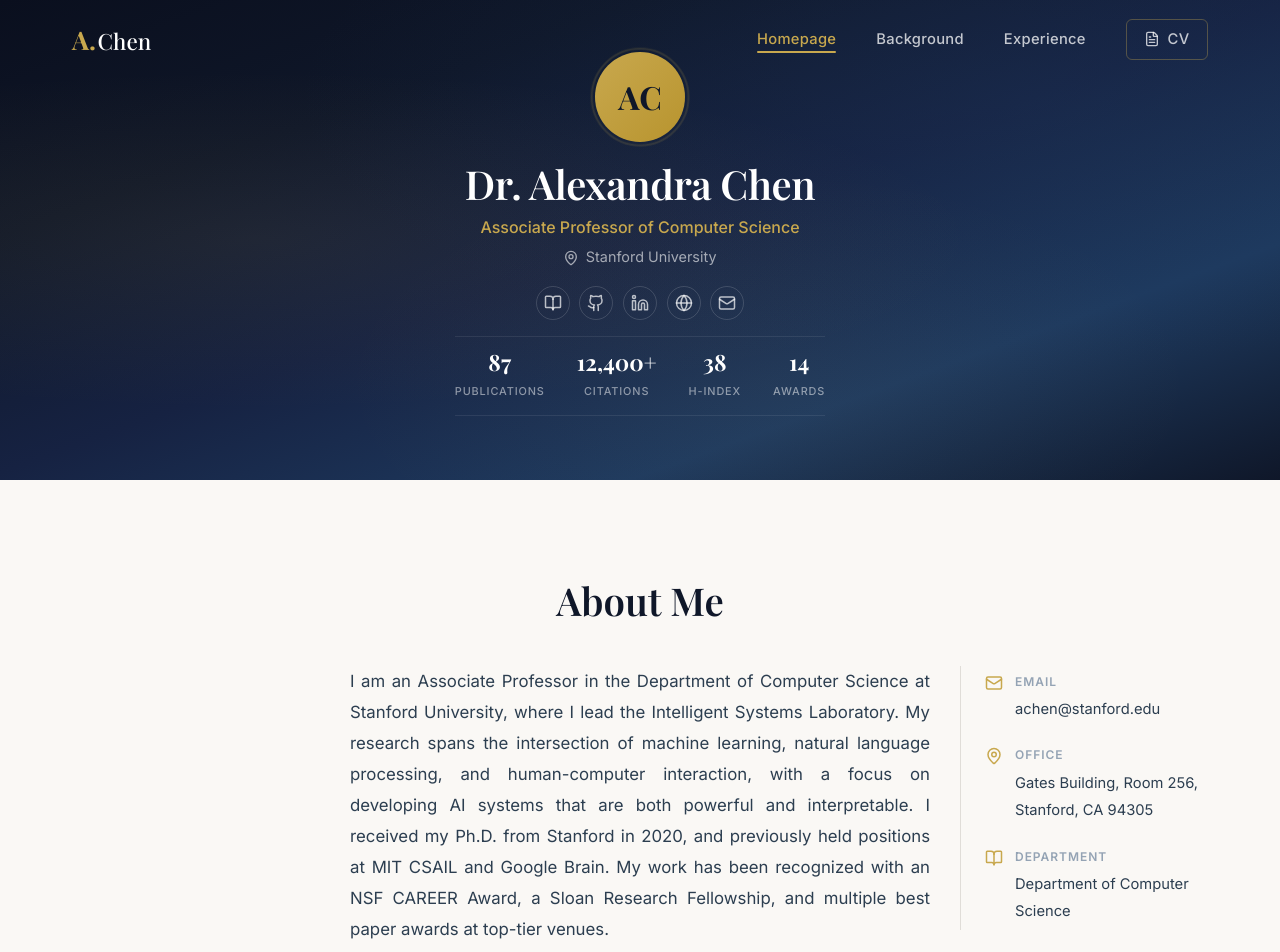
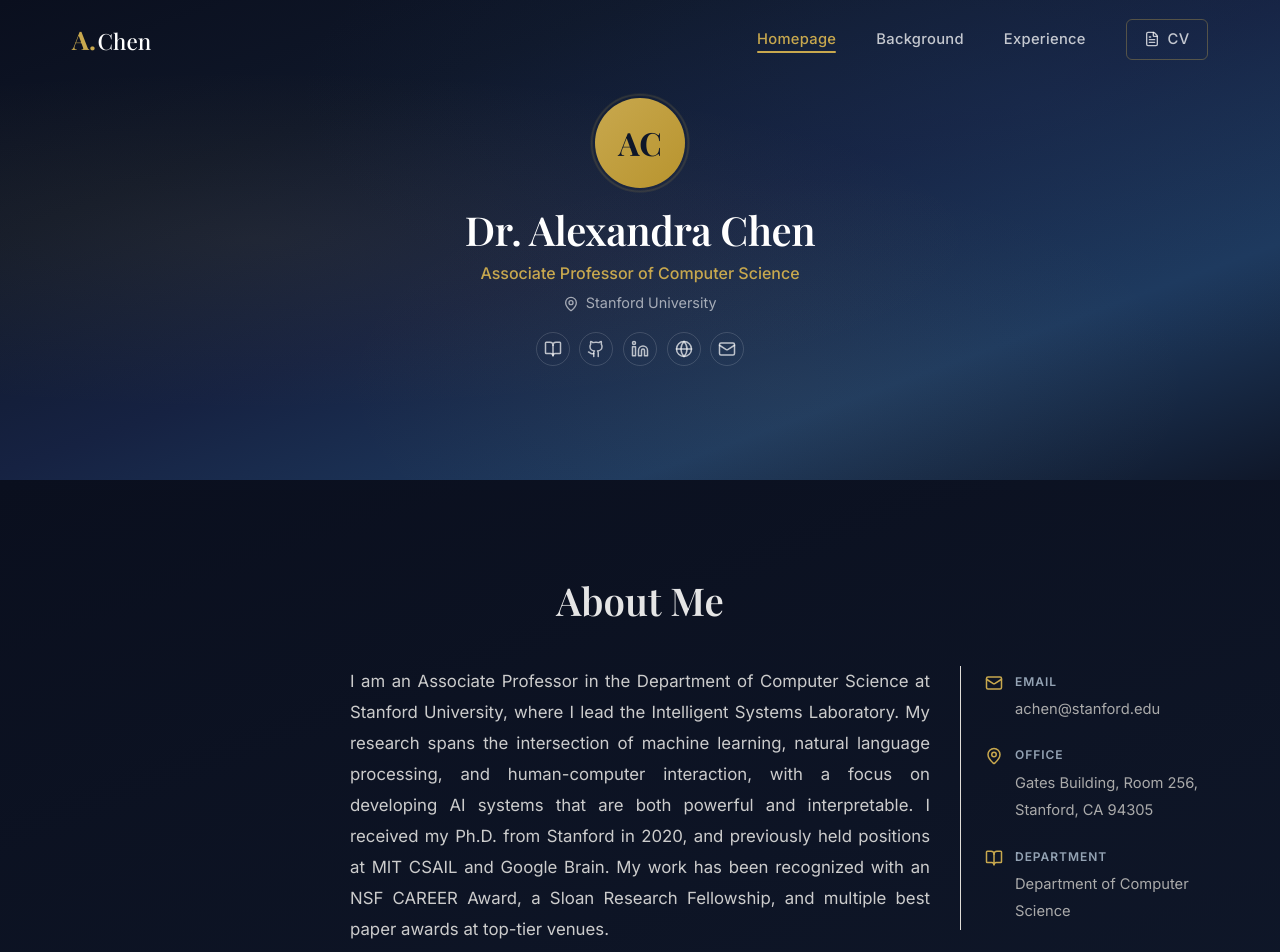
Before and after one commit to xinbai-ee/xinbai-ee.github.io, a React (Vite) app: page / in a window 1280 px wide. Shown: the top 952 px of the page. Built offline with nearby package versions, Linux system fonts and the light colour scheme; a web font is replaced by a local one.

Commit message:
feat: UI

```diff
--- a/src/pages/Background.jsx
+++ b/src/pages/Background.jsx
@@ -20,7 +20,7 @@ const Background = () => {
     <div className="background-page">
       <BackgroundHeader />
       <ArcDialTimeline events={timelineEvents} detailPath="/background/event" />
-      <ProjectsSection />
+      {/* <ProjectsSection /> */}
     </div>
   );
 };
--- a/src/pages/Homepage.css
+++ b/src/pages/Homepage.css
@@ -8,7 +8,7 @@
   height: 60vh;
   min-height: 400px;
   display: flex;
-  align-items: flex-end;
+  align-items: center;
   justify-content: center;
   overflow: hidden;
 }
@@ -190,11 +190,16 @@
 /* ─── About Section ─────────────────────── */
 .about-section {
   padding: var(--section-padding) 0;
-  background: var(--color-bg);
+  background: linear-gradient(
+    160deg,
+    #0a0f1e 0%,
+    #0f1729 100%
+  );
 }
 
 .about-section .section-title {
   text-align: center;
+  color: #e5e5e5;
 }
 
 .about-grid {
@@ -210,7 +215,7 @@
   max-width: 580px;
   font-size: 1.05rem;
   line-height: 1.85;
-  color: var(--color-text);
+  color: #ccc;
   margin: 0 auto;
   text-align: justify;
 }
@@ -258,7 +263,7 @@
 .detail-item a,
 .detail-item span:not(.detail-label) {
   font-size: 0.92rem;
-  color: var(--color-text);
+  color: #aaa;
 }
 
 .detail-item a:hover {
--- a/src/pages/Homepage.jsx
+++ b/src/pages/Homepage.jsx
@@ -120,14 +120,14 @@ const HeroSection = () => {
           </a>
         </div>
 
-        <div className="hero-stats">
+        {/* <div className="hero-stats">
           {personalData.stats.map((stat) => (
             <div className="stat-item" key={stat.label}>
               <span className="stat-value">{stat.value}</span>
               <span className="stat-label">{stat.label}</span>
             </div>
           ))}
-        </div>
+        </div> */}
 
         <div className="hero-scroll-hint">
           <ChevronDown size={20} />
```
